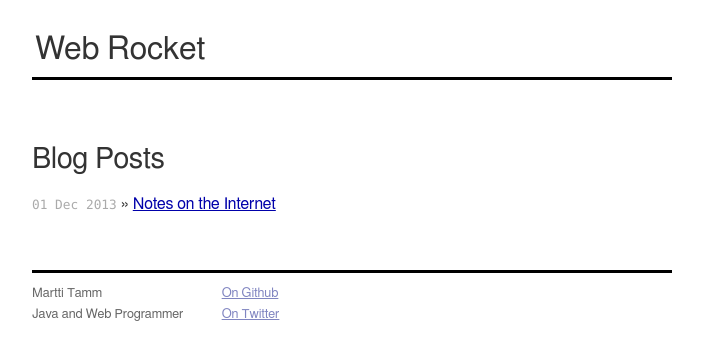
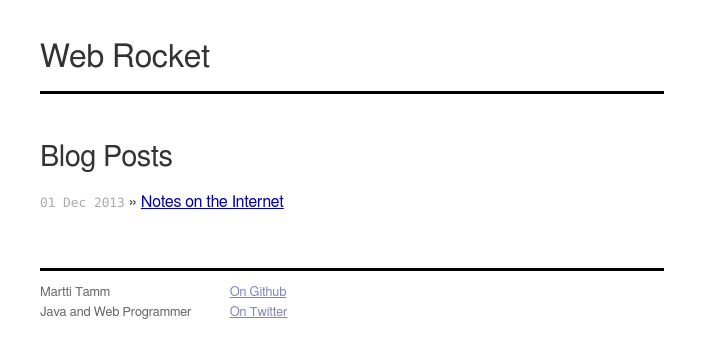
Before and after one commit to mrtamm/mrtamm.github.io, a Jekyll site: the page built from index.html, in a window 1280 px wide. Shown: the top 360 px of the page, without its empty margins (288-991 px from the left). Built offline with Jekyll 4.4.1, drawn with Linux system fonts in a browser that asks for light colours; nearby versions of some CDN libraries; library files that are not in the unit come from our copies.

Commit message:
Adapting style for smaller devices

```diff
--- a/css/style.css
+++ b/css/style.css
@@ -9,8 +9,8 @@
 a {color: #03f;}
 a:hover {color: #69f;}
 
-::-moz-selection{background: #fcd700; color: #fff; text-shadow: none;}
-::selection {background: #fcd700; color: #fff; text-shadow: none;}
+::-moz-selection{ text-shadow: none;}
+::selection { text-shadow: none;}
 
 a:link {-webkit-tap-highlight-color: #fcd700;}
 
@@ -55,8 +55,9 @@
 
 .page {
   text-align: justify;
-  width: 40em;
-  margin: 0em auto 2em;
+  max-width: 40em;
+  margin: 0em auto;
+  padding: 1.5em 0.5em;
 }
 
 .page .meta {
@@ -67,12 +68,12 @@
 
 .page header.site {
   border-bottom: 3px solid #000;
-  padding: 2.0em 0.2em 0.6em;
-  margin-bottom: 4em;
+  margin-bottom: 3em;
 }
 
 .page header.site span.title {
   display: inline-block;
+  padding: 0.5em 0em;
   font-size: 2.0em;
 }
 
```
